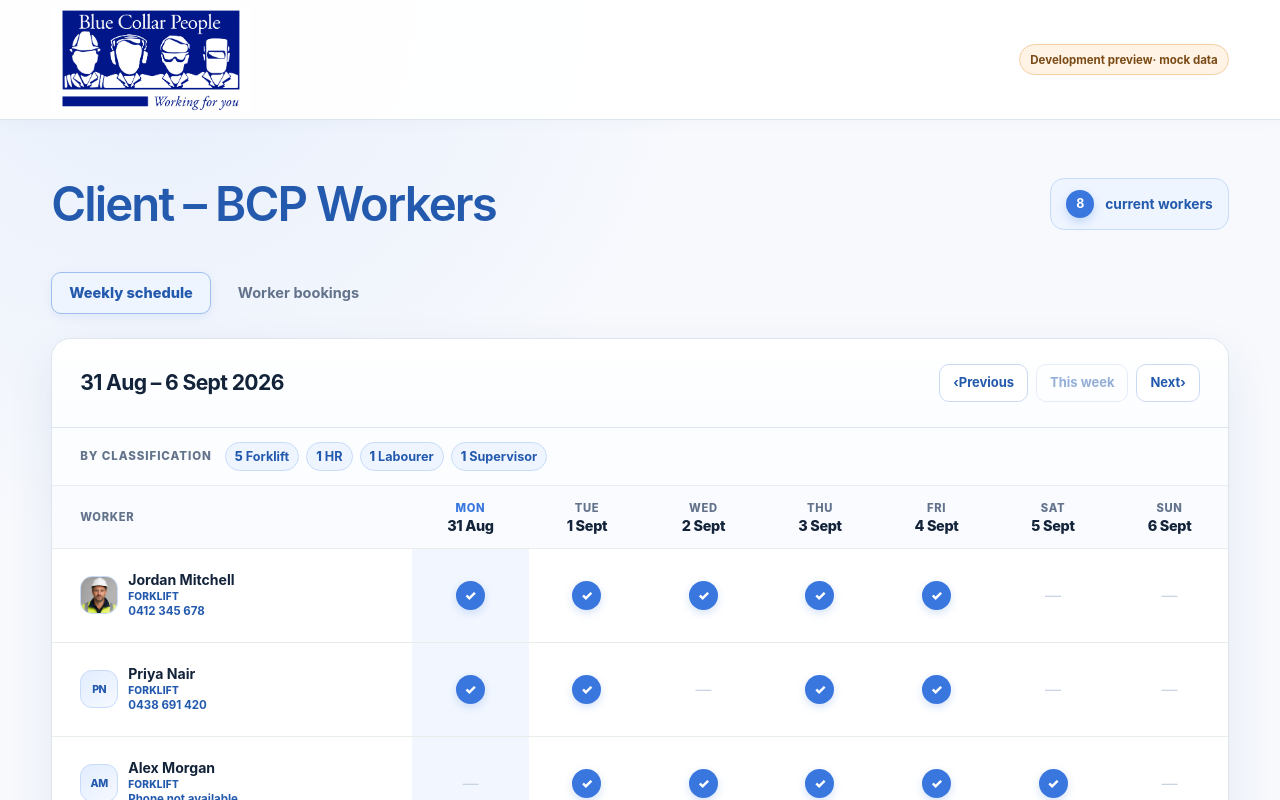
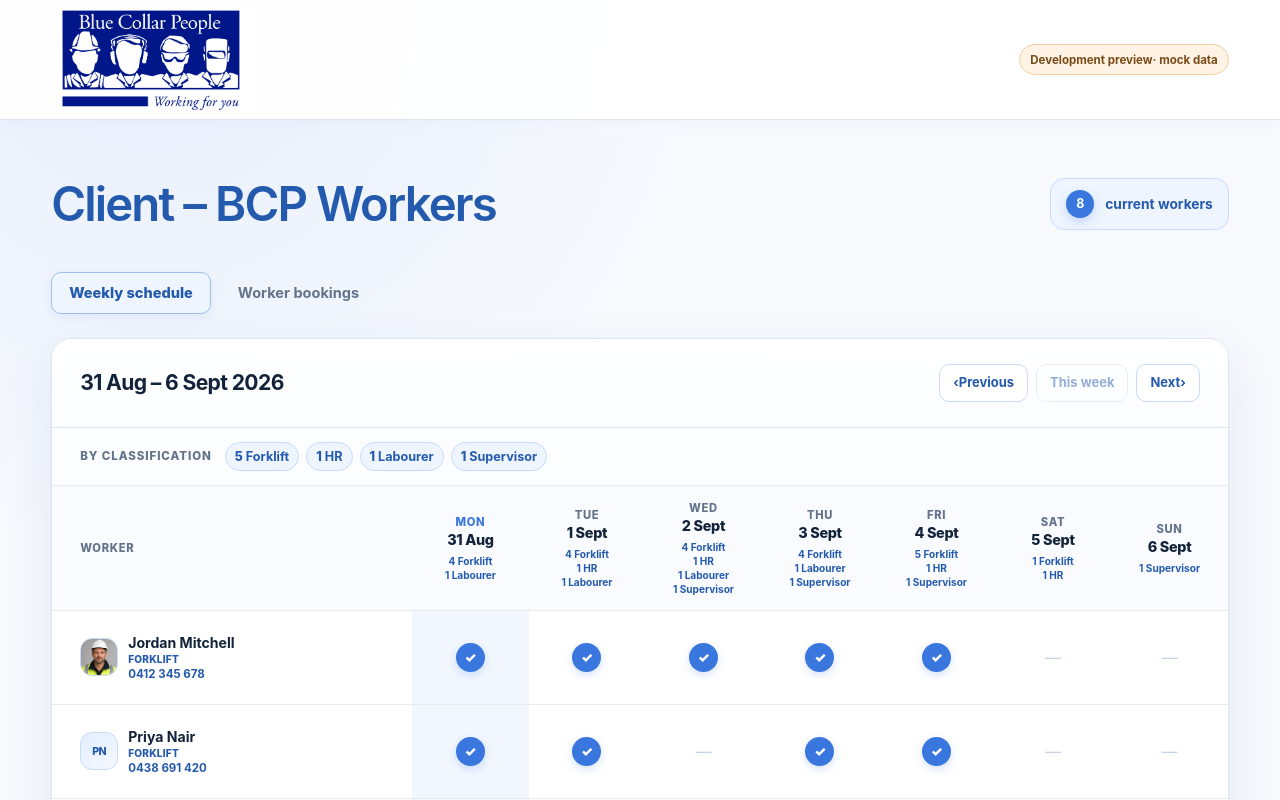
Before and after one commit to Seb-BCP/blue-collar-workers, a Next.js app: page /portal in a window 1280 px wide. Shown: the top 800 px of the page. Built offline with nearby package versions, Linux system fonts and the light colour scheme.

Commit message:
Show daily schedule classification totals

```diff
--- a/app/globals.css
+++ b/app/globals.css
@@ -113,7 +113,8 @@ button:focus-visible, input:focus-visible { outline: 3px solid rgb(57 119 223 /
 .calendar-table thead { background: #f9fbff; }
 .calendar-table th { padding: 15px 8px 14px; color: var(--muted); font-size: .7rem; font-weight: 780; letter-spacing: .06em; text-align: center; text-transform: uppercase; }
 .calendar-table th:first-child { width: min(36vw, 360px); padding-left: clamp(18px, 2.2vw, 28px); text-align: left; }
-.calendar-table th span { display: block; margin-top: 2px; color: var(--ink); font-size: .9rem; letter-spacing: -.02em; text-transform: none; }
+.calendar-table th > span { display: block; margin-top: 2px; color: var(--ink); font-size: .9rem; letter-spacing: -.02em; text-transform: none; }
+.calendar-table th .calendar-day-summary { display: grid; gap: 2px; margin-top: 7px; color: var(--blue-dark); font-size: .63rem; font-weight: 720; letter-spacing: 0; line-height: 1.22; text-transform: none; }
 .calendar-table th[data-today="true"] { color: var(--blue); }
 .calendar-table td { height: 94px; padding: 8px; text-align: center; }
 .calendar-table td:first-child { padding-left: clamp(18px, 2.2vw, 28px); text-align: left; }
--- a/components/client-portal.tsx
+++ b/components/client-portal.tsx
@@ -312,12 +312,25 @@ function DesktopCalendar({
         <thead>
           <tr>
             <th scope="col">Worker</th>
-            {days.map((day) => (
-              <th key={dateKey(day)} scope="col" data-today={dateKey(day) === todayKey}>
-                {shortWeekday.format(day)}
-                <span>{calendarDate.format(day)}</span>
-              </th>
-            ))}
+            {days.map((day) => {
+              const dayCounts = dailyClassificationCounts(workers, day);
+
+              return (
+                <th key={dateKey(day)} scope="col" data-today={dateKey(day) === todayKey}>
+                  {shortWeekday.format(day)}
+                  <span>{calendarDate.format(day)}</span>
+                  {dayCounts.length > 0 ? (
+                    <span className="calendar-day-summary">
+                      {dayCounts.map(({ classification, count }) => (
+                        <span key={classification}>
+                          {dailyClassificationLabel(classification, count)}
+                        </span>
+                      ))}
+                    </span>
+                  ) : null}
+                </th>
+              );
+            })}
           </tr>
         </thead>
         <tbody>
@@ -517,7 +530,7 @@ function WorkerClassification({
   classification: string | null | undefined;
   className: string;
 }) {
-  const value = classification?.trim();
+  const value = clientClassificationLabel(classification);
   if (!value) return null;
 
   return <span className={className}>{value}</span>;
@@ -592,7 +605,7 @@ function classificationsForWeek(worker: ClientWorker, days: Date[]): string[] {
   const classifications = new Set<string>();
 
   for (const booking of workerBookings(worker)) {
-    const classification = booking.classification?.trim();
+    const classification = clientClassificationLabel(booking.classification);
     const isBookedThisWeek = booking.assignedDates.some((date) => weekDates.has(date));
     if (classification && isBookedThisWeek) classifications.add(classification);
   }
@@ -600,6 +613,50 @@ function classificationsForWeek(worker: ClientWorker, days: Date[]): string[] {
   return [...classifications].sort((left, right) =>
     left.localeCompare(right, 'en-AU'),
   );
+}
+
+function dailyClassificationCounts(
+  workers: ClientWorker[],
+  day: Date,
+): ClassificationCount[] {
+  const workDate = dateKey(day);
+  const counts = new Map<string, number>();
+
+  for (const worker of workers) {
+    const classifications = new Set<string>();
+
+    for (const booking of workerBookings(worker)) {
+      const classification = clientClassificationLabel(booking.classification);
+      if (classification && booking.assignedDates.includes(workDate)) {
+        classifications.add(classification);
+      }
+    }
+
+    for (const classification of classifications) {
+      counts.set(classification, (counts.get(classification) ?? 0) + 1);
+    }
+  }
+
+  return [...counts]
+    .map(([classification, count]) => ({ classification, count }))
+    .sort(
+      (left, right) =>
+        right.count - left.count ||
+        left.classification.localeCompare(right.classification, 'en-AU'),
+    );
+}
+
+function clientClassificationLabel(classification: string | null | undefined): string | null {
+  const value = classification?.trim();
+  if (!value) return null;
+
+  return value.toLocaleLowerCase('en-AU') === 'clab' ? 'Labourer' : value;
+}
+
+function dailyClassificationLabel(classification: string, count: number): string {
+  return String(count) + ' ' + (classification === 'Labourer' && count !== 1
+    ? 'Labourers'
+    : classification);
 }
 
 function visibleWorkerBookings(
```
